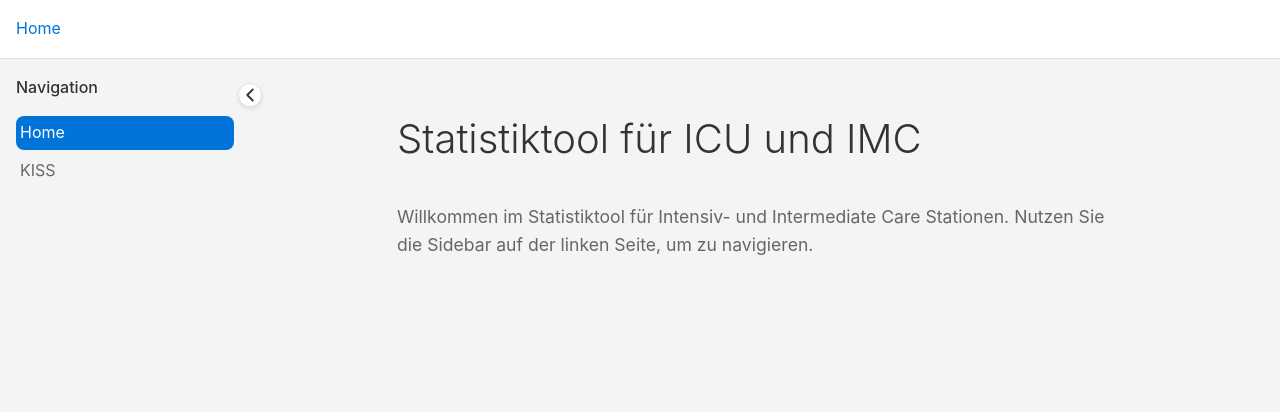
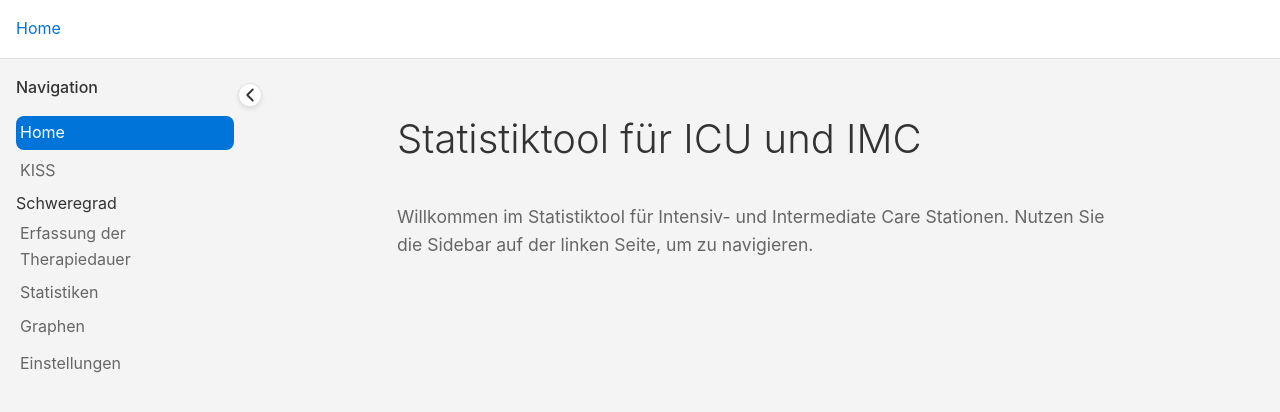
Before and after one commit to F1rlefanz/statisticstool, a React (Vite) app: page / in a window 1280 px wide. Shown: the top 412 px of the page. Built offline with nearby package versions, Linux system fonts and the light colour scheme.

Commit message:
Migration 4

```diff
--- a/src/components/Sidebar.tsx
+++ b/src/components/Sidebar.tsx
@@ -1,5 +1,5 @@
 import { useState } from 'react'
-import { useLocation } from 'react-router-dom'
+import { useLocation, Link } from 'react-router-dom'
 import { ChevronLeft } from 'lucide-react'
 
 const Sidebar = () => {
@@ -33,16 +33,79 @@ const Sidebar = () => {
             <h3>Navigation</h3>
             <ul className="menu">
               <li className="menu-item">
-                <a href="/" className={isActive('/') ? 'active' : ''}>
+                <Link to="/" className={isActive('/') ? 'active' : ''}>
                   Home
-                </a>
+                </Link>
               </li>
+
               <li className="menu-item">
-                <a href="/kiss-erfassung" className={isActive('/kiss-erfassung') ? 'active' : ''}>
+                <Link to="/kiss-erfassung" className={isActive('/kiss-erfassung') ? 'active' : ''}>
                   KISS
-                </a>
+                </Link>
               </li>
-              {/* Weitere Navigation wird in den nächsten Schritten hinzugefügt */}
+
+              <li className="menu-section">
+                <div className="section-title">Schweregrad</div>
+                <ul className="submenu">
+                  <li>
+                    <Link to="/therapiedauer" className={isActive('/therapiedauer') ? 'active' : ''}>
+                      Erfassung der Therapiedauer
+                    </Link>
+                    {isActive('/therapiedauer') && (
+                      <ul className="nested-menu">
+                        <li className="submenu-section">
+                          <div className="subsection-title">Beatmung</div>
+                          <ul className="nested-submenu">
+                            <li>
+                              <Link to="/therapiedauer/invasive-beatmung">
+                                Invasive Beatmung
+                              </Link>
+                            </li>
+                            <li>
+                              <Link to="/therapiedauer/nichtinvasive-beatmung">
+                                Nichtinvasive Beatmung
+                              </Link>
+                            </li>
+                            <li>
+                              <Link to="/therapiedauer/nasaler-highflow">
+                                Nasaler Highflow
+                              </Link>
+                            </li>
+                          </ul>
+                        </li>
+                        <li>
+                          <Link to="/therapiedauer/nierenersatz">
+                            Nierenersatz (CRRT)
+                          </Link>
+                        </li>
+                        <li>
+                          <Link to="/therapiedauer/herzunterstuetzung">
+                            Herzunterstützung
+                          </Link>
+                        </li>
+                      </ul>
+                    )}
+                  </li>
+
+                  <li>
+                    <Link to="/statistiken" className={isActive('/statistiken') ? 'active' : ''}>
+                      Statistiken
+                    </Link>
+                  </li>
+
+                  <li>
+                    <Link to="/graphen" className={isActive('/graphen') ? 'active' : ''}>
+                      Graphen
+                    </Link>
+                  </li>
+                </ul>
+              </li>
+
+              <li className="menu-item">
+                <Link to="/einstellungen" className={isActive('/einstellungen') ? 'active' : ''}>
+                  Einstellungen
+                </Link>
+              </li>
             </ul>
           </nav>
         )}
```
